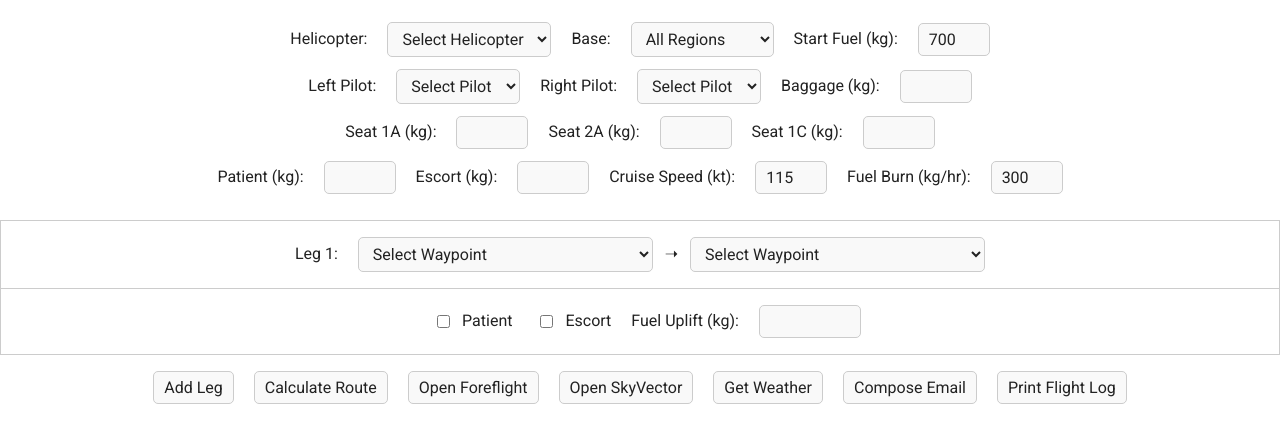
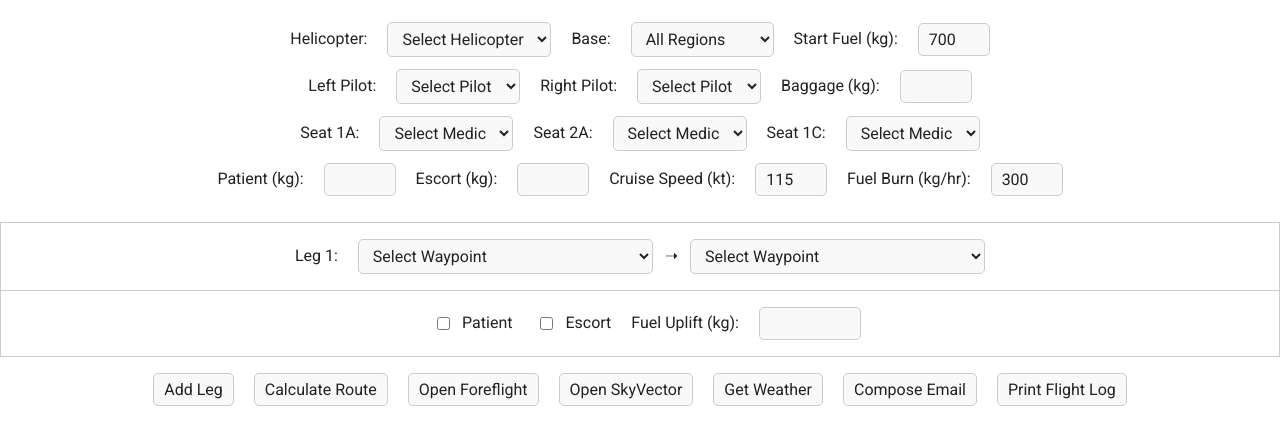
Before and after one commit to helifriz/planner, a plain HTML site: page index.html in a window 1280 px wide. Shown: the part 65-510 px from the top of the page. Drawn offline with Linux system fonts and the light colour scheme.

Commit message:
Use medic dropdowns for seats

```diff
--- a/index.html
+++ b/index.html
@@ -50,16 +50,16 @@
       <input type="number" id="baggage" style="width: 50px" />
     </div>
 
-    <!-- Seat Weights -->
+    <!-- Seat Assignments -->
     <div>
-      <label for="seat1a">Seat 1A (kg):</label>
-      <input type="number" id="seat1a" style="width: 50px" />
+      <label for="seat1a">Seat 1A:</label>
+      <select id="seat1a"></select>
 
-      <label for="seat2a">Seat 2A (kg):</label>
-      <input type="number" id="seat2a" style="width: 50px" />
+      <label for="seat2a">Seat 2A:</label>
+      <select id="seat2a"></select>
 
-      <label for="seat1c">Seat 1C (kg):</label>
-      <input type="number" id="seat1c" style="width: 50px" />
+      <label for="seat1c">Seat 1C:</label>
+      <select id="seat1c"></select>
     </div>
 
     <!-- Config: Patient, Escort, Speed, Burn -->
--- a/script.js
+++ b/script.js
@@ -27,7 +27,21 @@ function populatePilotDropdowns() {
     const opt1 = new Option(pilot.name, pilot.name);
     const opt2 = new Option(pilot.name, pilot.name);
     left.add(opt1);
-    right.add(opt2);
+  right.add(opt2);
+  });
+}
+
+function populateMedicDropdowns() {
+  ["seat1a", "seat2a", "seat1c"].forEach((id) => {
+    const select = document.getElementById(id);
+    if (!select) return;
+    select.innerHTML = "";
+    const placeholder = new Option("Select Medic", "");
+    select.add(placeholder);
+    MEDICS.forEach((medic) => {
+      const opt = new Option(medic.name, medic.name);
+      select.add(opt);
+    });
   });
 }
 function disableDuplicatePilot() {
@@ -214,9 +228,12 @@ function calculateRoute() {
     alert(`Start fuel must not exceed ${MAX_FUEL} kg`);
     errors.push(`Start fuel must not exceed ${MAX_FUEL} kg`);
   }
-  const seat1a = parseFloat(document.getElementById("seat1a").value) || 0;
-  const seat2a = parseFloat(document.getElementById("seat2a").value) || 0;
-  const seat1c = parseFloat(document.getElementById("seat1c").value) || 0;
+  const seat1aName = document.getElementById("seat1a").value;
+  const seat2aName = document.getElementById("seat2a").value;
+  const seat1cName = document.getElementById("seat1c").value;
+  const seat1a = MEDICS.find((m) => m.name === seat1aName)?.weight || 0;
+  const seat2a = MEDICS.find((m) => m.name === seat2aName)?.weight || 0;
+  const seat1c = MEDICS.find((m) => m.name === seat1cName)?.weight || 0;
   const baggage = parseFloat(document.getElementById("baggage").value) || 0;
   // These are global patient/escort weights
   const globalPatientWeight =
@@ -672,6 +689,7 @@ function printFlightLog() {
   win.print();
 }
 populatePilotDropdowns();
+populateMedicDropdowns();
 populateAllDropdowns();
 disableDuplicatePilot();
 populateHelicopterDropdown();
```
